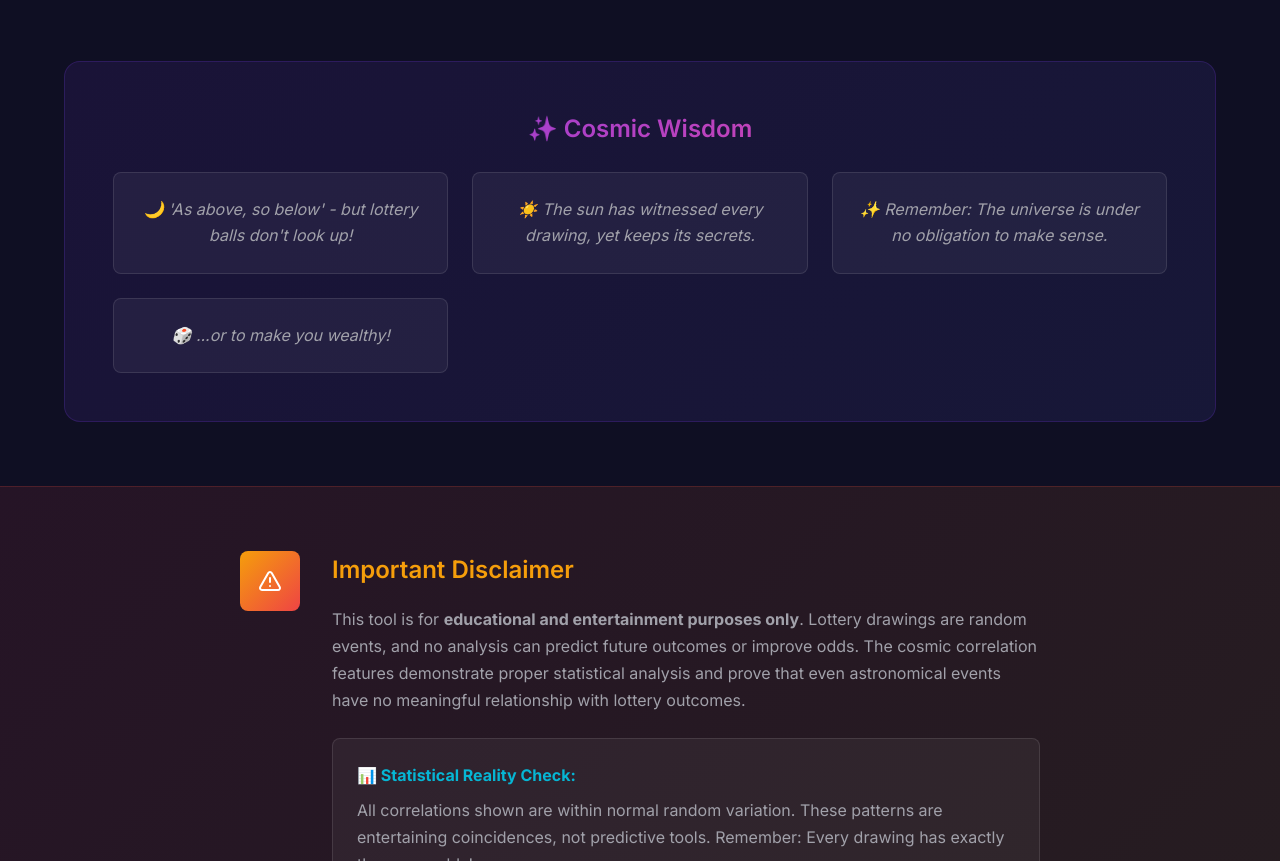
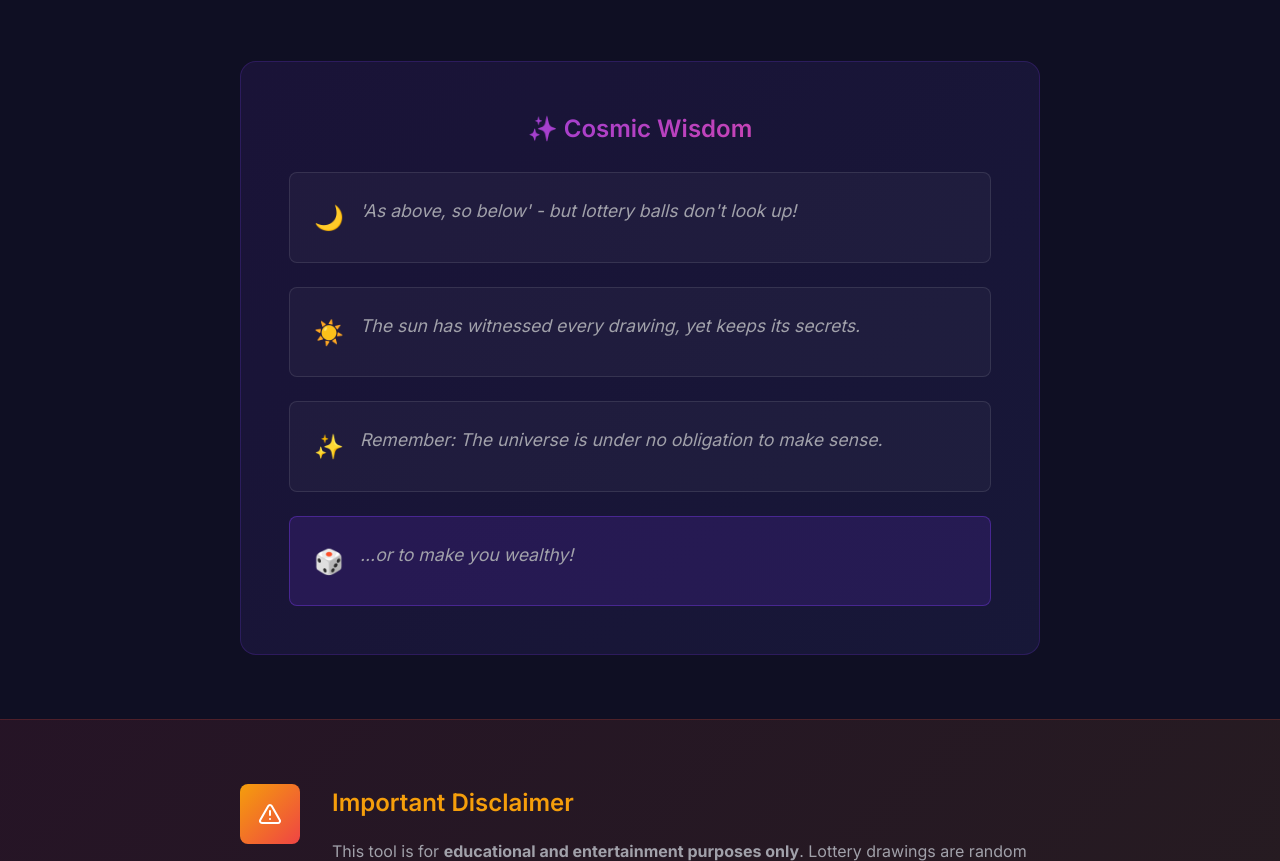
Before and after one commit to mrz1836/go-lucky, a plain HTML site: page website/index.html in a window 1280 px wide. Shown: the part 3496-4357 px from the top of the page. Drawn offline with nearby package versions, Linux system fonts and the light colour scheme.

Commit message:
Go-Lucky Lottery Analyzer Website

```diff
--- a/website/index.html
+++ b/website/index.html
@@ -370,11 +370,23 @@ make export-csv</code></pre>
 
             <div class="cosmic-wisdom">
                 <h3>✨ Cosmic Wisdom</h3>
-                <div class="wisdom-grid">
-                    <div class="wisdom-item">🌙 'As above, so below' - but lottery balls don't look up!</div>
-                    <div class="wisdom-item">☀️ The sun has witnessed every drawing, yet keeps its secrets.</div>
-                    <div class="wisdom-item">✨ Remember: The universe is under no obligation to make sense.</div>
-                    <div class="wisdom-item">🎲 ...or to make you wealthy!</div>
+                <div class="wisdom-content">
+                    <div class="wisdom-quote">
+                        <span class="wisdom-icon">🌙</span>
+                        <span class="wisdom-text">'As above, so below' - but lottery balls don't look up!</span>
+                    </div>
+                    <div class="wisdom-quote">
+                        <span class="wisdom-icon">☀️</span>
+                        <span class="wisdom-text">The sun has witnessed every drawing, yet keeps its secrets.</span>
+                    </div>
+                    <div class="wisdom-quote">
+                        <span class="wisdom-icon">✨</span>
+                        <span class="wisdom-text">Remember: The universe is under no obligation to make sense.</span>
+                    </div>
+                    <div class="wisdom-quote highlight">
+                        <span class="wisdom-icon">🎲</span>
+                        <span class="wisdom-text">...or to make you wealthy!</span>
+                    </div>
                 </div>
             </div>
         </div>
--- a/website/styles.css
+++ b/website/styles.css
@@ -756,6 +756,8 @@ body {
     border: 1px solid rgba(124, 58, 237, 0.2);
     border-radius: var(--border-radius-lg);
     padding: var(--space-2xl);
+    max-width: 800px;
+    margin: 0 auto;
 }
 
 .cosmic-wisdom h3 {
@@ -768,25 +770,46 @@ body {
     background-clip: text;
 }
 
-.wisdom-grid {
-    display: grid;
-    grid-template-columns: repeat(auto-fit, minmax(250px, 1fr));
+.wisdom-content {
+    display: flex;
+    flex-direction: column;
     gap: var(--space-lg);
+    text-align: left;
 }
 
-.wisdom-item {
-    background: rgba(255, 255, 255, 0.05);
+.wisdom-quote {
+    display: flex;
+    align-items: flex-start;
+    gap: var(--space-md);
+    background: rgba(255, 255, 255, 0.03);
     border: 1px solid rgba(255, 255, 255, 0.1);
     border-radius: var(--border-radius);
     padding: var(--space-lg);
-    font-style: italic;
-    color: var(--text-secondary);
     transition: all var(--transition-normal);
 }
 
-.wisdom-item:hover {
-    background: rgba(255, 255, 255, 0.08);
+.wisdom-quote:hover {
+    background: rgba(255, 255, 255, 0.06);
     transform: translateY(-2px);
+    border-color: rgba(124, 58, 237, 0.3);
+}
+
+.wisdom-quote.highlight {
+    background: rgba(124, 58, 237, 0.15);
+    border-color: rgba(124, 58, 237, 0.4);
+}
+
+.wisdom-icon {
+    font-size: 1.5rem;
+    flex-shrink: 0;
+    margin-top: 2px;
+}
+
+.wisdom-text {
+    font-style: italic;
+    color: var(--text-secondary);
+    line-height: 1.6;
+    font-size: 1.1rem;
 }
 
 /* Disclaimer Section */
@@ -1014,10 +1037,6 @@ body {
         flex-direction: column;
         gap: var(--space-xl);
     }
-
-    .wisdom-grid {
-        grid-template-columns: 1fr;
-    }
 }
 
 /* Smooth scrolling */
```
